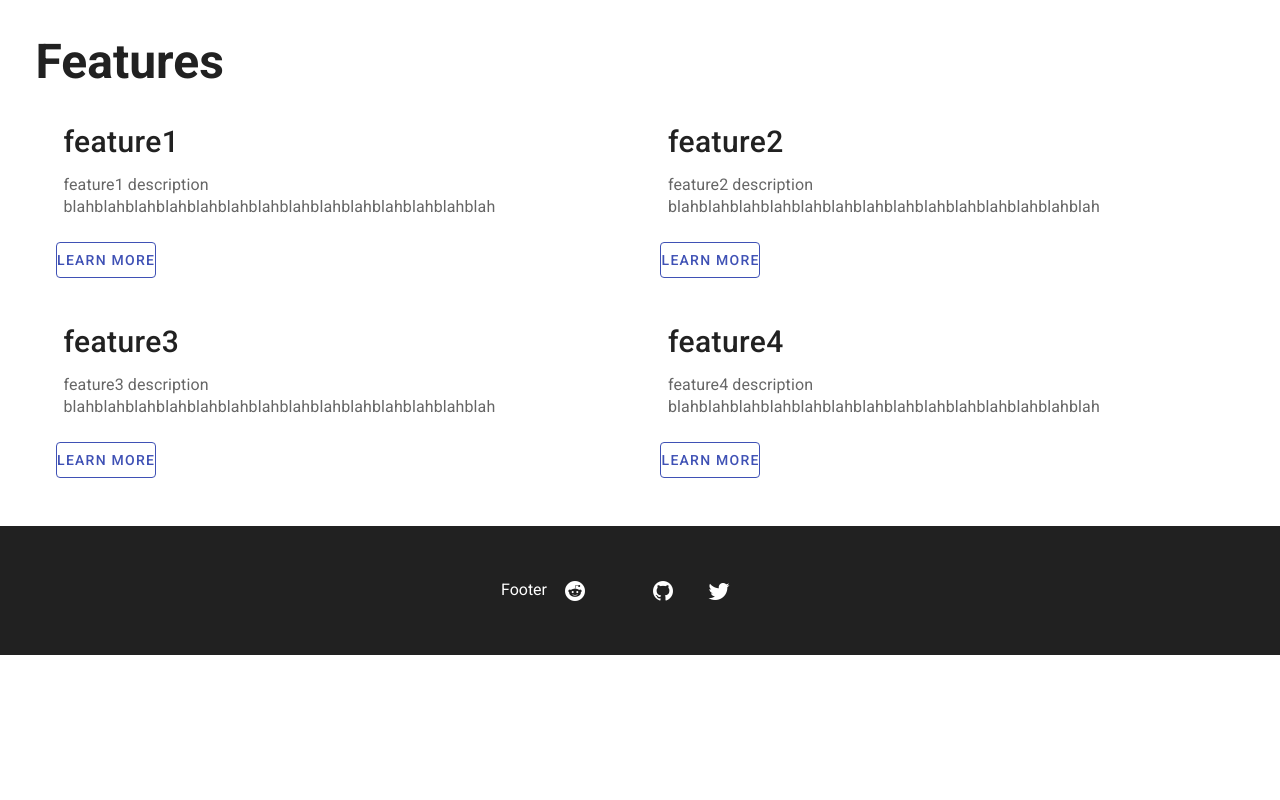
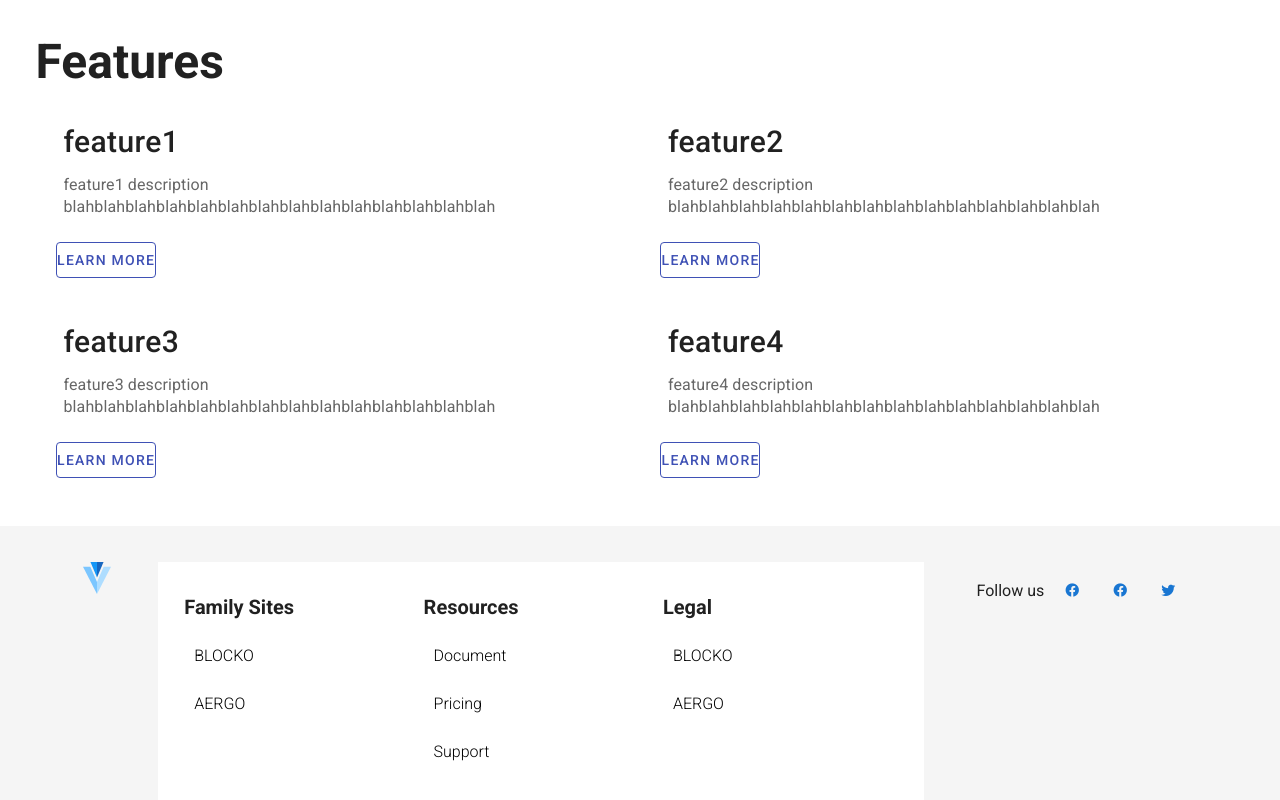
Before and after one commit to everjs78/vuejs_setup, a Vue app: page / in a window 1280 px wide. Shown: the part 338-1138 px from the top of the page. Before the commit the page ends 993 px from the top, so only its background shows below. Built offline with nearby package versions, Linux system fonts and the light colour scheme.

Commit message:
[Home] fill footer component

```diff
--- a/package.json
+++ b/package.json
@@ -11,6 +11,7 @@
   "dependencies": {
     "@aergoenterprise/lib-components": "^0.1.0",
     "@aergoenterprise/lib-visuals": "^0.1.0",
+    "@mdi/font": "^5.5.55",
     "core-js": "^3.6.5",
     "vue": "^2.6.11",
     "vue-i18n": "^8.17.3",
--- a/src/components/basic/Footer.vue
+++ b/src/components/basic/Footer.vue
@@ -1,9 +1,15 @@
 <template>
-  <v-footer id="footer" class="d-block py-6" color="grey darken-4" dark>
+  <v-footer id="footer" class="d-block py-6">
     <v-container class="text-center">
       <v-row>
-        <v-col cols="12">
-          <span> Footer</span>
+        <v-col cols="1">
+          <Logo />
+        </v-col>
+        <v-col cols="8">
+          <LinkBox />
+        </v-col>
+        <v-col cols="3">
+          Follow us
           <a
             v-for="(social, i) in socials"
             :key="i"
@@ -14,7 +20,8 @@
             target="_blank"
             rel="noopener"
           >
-            <v-icon dark v-text="social.icon" />
+            <span class="mdi" :class="social.icon" />
+            <!--<v-icon dark v-text="social.icon" />-->
           </a>
         </v-col>
       </v-row>
@@ -23,8 +30,15 @@
 </template>
 
 <script>
+import Logo from './Logo.vue';
+import LinkBox from './LinkBox.vue';
+
 export default {
   name: 'Footer',
+  components: {
+    Logo,
+    LinkBox,
+  },
   props: {
     source: String,
   },
@@ -32,29 +46,19 @@ export default {
     email: '',
     socials: [
       {
-        icon: 'mdi-reddit',
-        href: 'https://www.reddit.com/r/vuetifyjs',
-        title: 'Reddit',
+        icon: 'mdi-facebook',
+        href: 'https://www.facebook.com/',
+        title: 'Facebook',
       },
       {
-        icon: 'mdi-medium',
+        icon: 'mdi-facebook',
         href: 'https://medium.com/vuetify',
         title: 'Medium',
-      },
-      {
-        icon: 'mdi-github',
-        href: 'https://github.com/vuetifyjs/vuetify',
-        title: 'Github',
       },
       {
         icon: 'mdi-twitter',
         href: 'https://twitter.com/vuetifyjs',
         title: 'Twitter',
-      },
-      {
-        icon: 'mdi-discord',
-        href: 'https://community.vuetifyjs.com',
-        title: 'Discord Community',
       },
     ],
   }),
--- /dev/null
+++ b/src/components/basic/Link.vue
@@ -0,0 +1,49 @@
+<template>
+  <div>
+    <v-row class="link-title">
+      {{ title }}
+    </v-row>
+    <v-row v-for="link in links" :key="link.label">
+      <v-col class="link-content">
+        <a :href="link.url" :title="link.title" target="_blank" rel="noopener" class="link-href">
+          <span class="link-label">{{ link.label }}</span>
+        </a>
+      </v-col>
+    </v-row>
+  </div>
+</template>
+
+<script lang="ts">
+import Vue from 'vue';
+
+export default Vue.extend({
+  name: 'Link',
+  props: {
+    title: String,
+    links: Array,
+  },
+  data: () => ({}),
+});
+</script>
+
+<style lang="scss">
+.link-title {
+  font-size: 20px;
+  font-weight: 600;
+  text-align: left;
+  padding: 2px;
+  padding-bottom: 10px;
+}
+.link-content {
+  font-size: 16px;
+  font-weight: 300;
+  text-align: left;
+  padding: 2px;
+}
+.link-href {
+  text-decoration: none;
+  .link-label {
+    color: black;
+  }
+}
+</style>
--- /dev/null
+++ b/src/components/basic/LinkBox.vue
@@ -0,0 +1,86 @@
+<template>
+  <v-container fluid class="home-features py-4">
+    <v-responsive :max-width="1280" class="mx-auto pa-6" min-height="20vh">
+      <v-container class="pa-0">
+        <v-row>
+          <v-col v-for="link in links" :key="link.title">
+            <Link :title="link.title" :links="link.links" />
+          </v-col>
+        </v-row>
+      </v-container>
+    </v-responsive>
+  </v-container>
+</template>
+
+<script>
+import Link from './Link.vue';
+
+export default {
+  name: 'LinkBox',
+  components: {
+    Link,
+  },
+
+  computed: {
+    links() {
+      return [
+        {
+          title: 'Family Sites',
+          links: [
+            {
+              label: 'BLOCKO',
+              url: 'http://blocko.io',
+            },
+            {
+              label: 'AERGO',
+              url: 'http://aergo.io',
+            },
+          ],
+        },
+        {
+          title: 'Resources',
+          links: [
+            {
+              label: 'Document',
+              to: 'document',
+            },
+            {
+              label: 'Pricing',
+              to: 'pricing',
+            },
+            {
+              label: 'Support',
+              to: 'support',
+            },
+          ],
+        },
+        {
+          title: 'Legal',
+          links: [
+            {
+              label: 'BLOCKO',
+              url: 'http://blocko.io',
+            },
+            {
+              label: 'AERGO',
+              url: 'http://aergo.io',
+            },
+          ],
+        },
+      ];
+    },
+  },
+};
+</script>
+
+<style lang="scss">
+.home-features {
+  background: white;
+
+  .features-title {
+    line-height: 1.5;
+    font-size: 3rem;
+    text-align: center;
+  }
+}
+</style>
--- /dev/null
+++ b/src/components/basic/Logo.vue
@@ -0,0 +1,16 @@
+<template>
+  <v-img class="mx-auto" contain height="32px" :src="logoImage" width="32px" />
+</template>
+
+<script lang="ts">
+import Vue from 'vue';
+
+export default Vue.extend({
+  name: 'Logo',
+  data: () => ({
+    logoImage: require('@/assets/logo.svg'),
+  }),
+});
+</script>
+
+<style lang="scss"></style>
--- a/src/views/Home.vue
+++ b/src/views/Home.vue
@@ -1,7 +1,7 @@
 <template>
   <div>
     <v-main>
-      <v-responsive min-height="100vh">
+      <v-responsive min-height="50vh">
         <section id="home" class="white">
           <HomeIntro />
           <HomeFeature />
--- a/src/views/home/HomeFeature.vue
+++ b/src/views/home/HomeFeature.vue
@@ -1,6 +1,6 @@
 <template>
   <v-container fluid class="home-features py-4">
-    <v-responsive :max-width="1280" class="mx-auto pa-6" min-height="30vh">
+    <v-responsive :max-width="1280" class="mx-auto pa-6" min-height="20vh">
       <v-container class="pa-0">
         <v-row align="center">
           <h1 class="home-features features-title">Features</h1>
```
Also changed, not shown: 1 other file (tests, documents, lock files or other folders).
